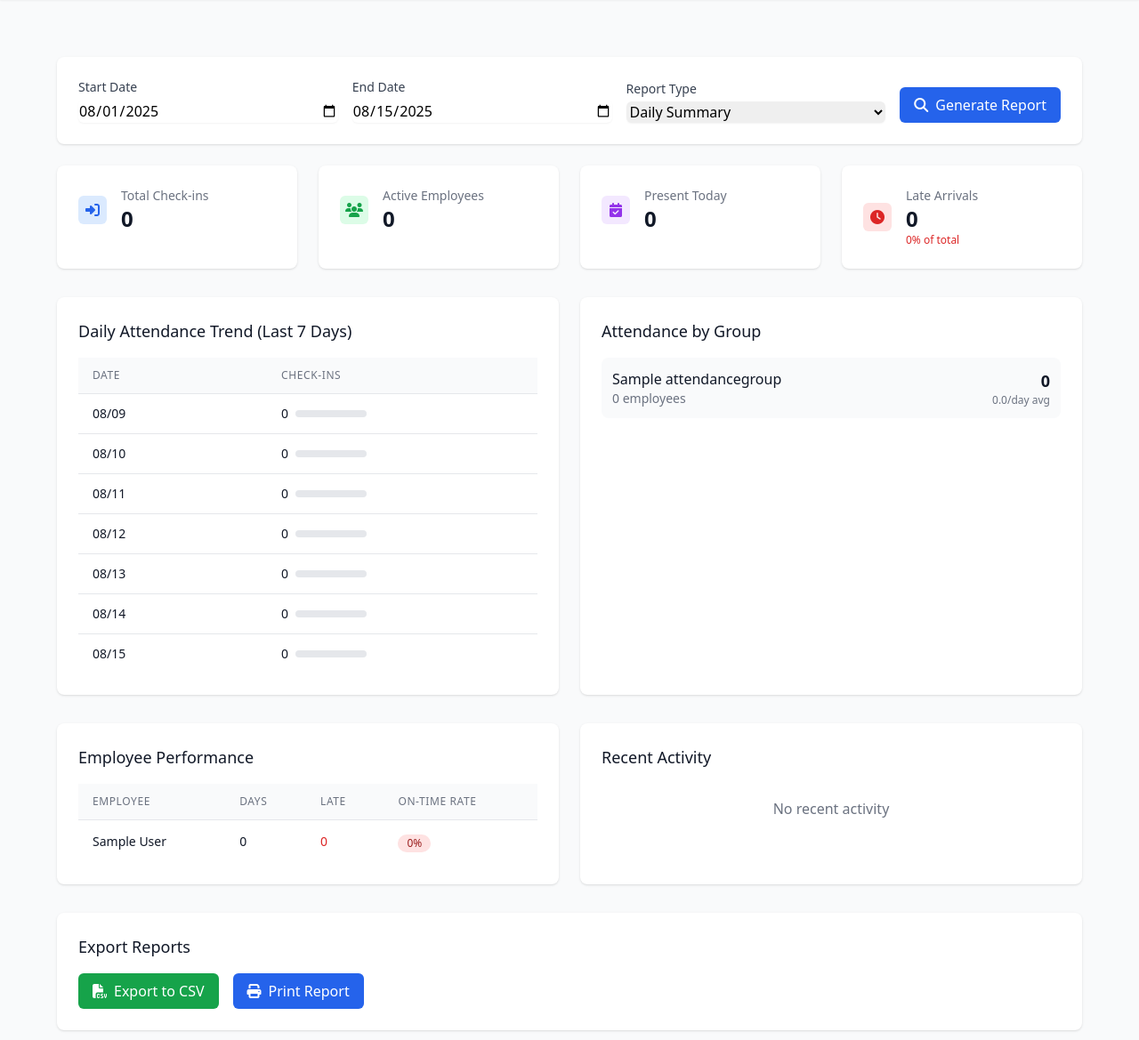
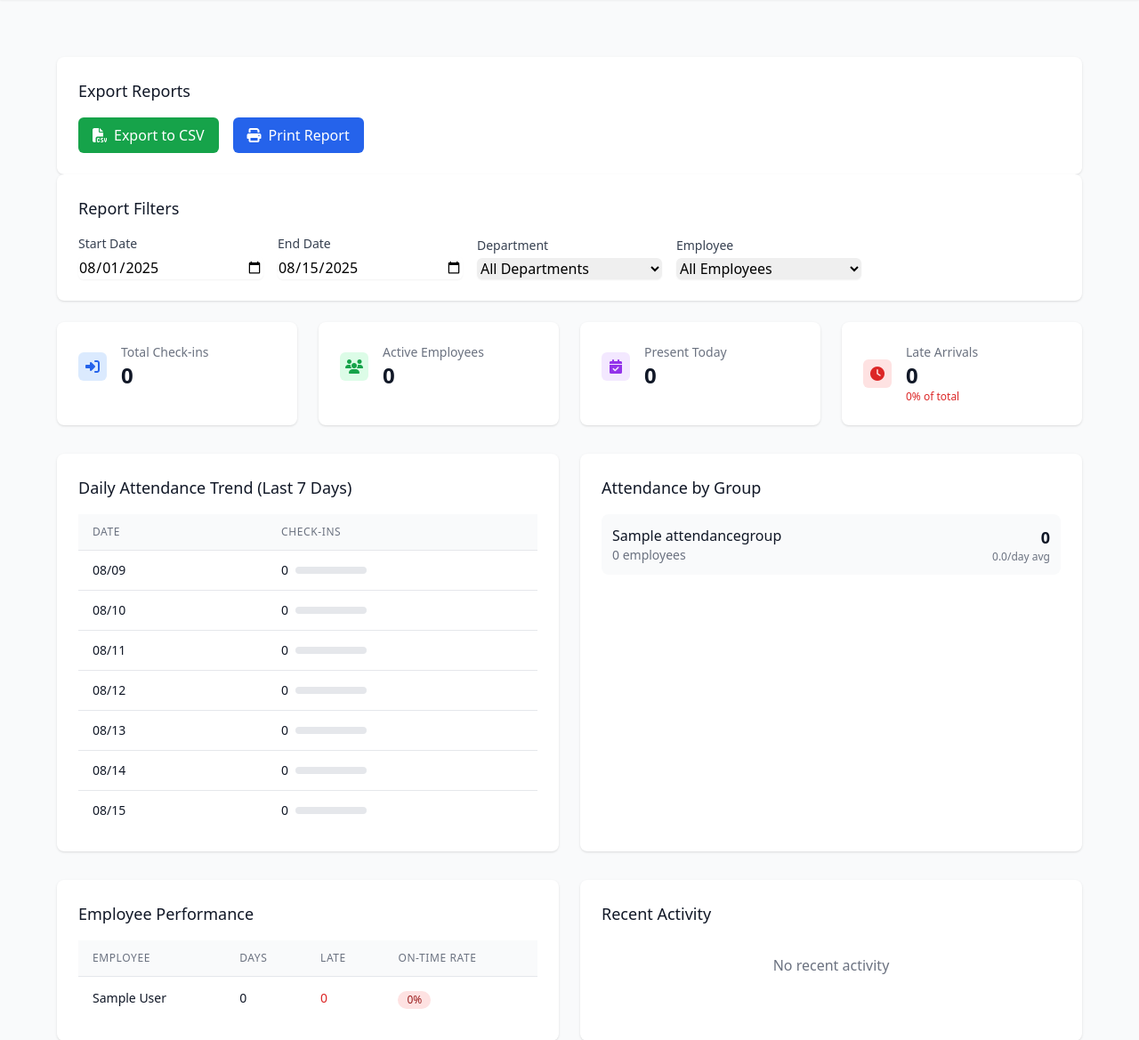
Before and after one commit to RamziHydan/atten, a Django app: page /attendance/reports/ in a window 1280 px wide. Shown: the part 65-1234 px from the top of the page at 89% size. Run offline with Django 5.2, Linux system fonts and the light colour scheme; a user stored in the database is signed in; tables that the repository leaves empty hold one stand-in row (values such as "Sample post"); some libraries are stand-ins or nearby versions.

Commit message:
edit report

```diff
--- a/apps/attendance/views.py
+++ b/apps/attendance/views.py
@@ -2,19 +2,17 @@
 from django.contrib.auth.decorators import login_required
 from django.contrib import messages
 from django.core.paginator import Paginator
-from django.db.models import Q
+from django.db import models
+from django.db.models import Q, Count
 from django.utils import timezone
 from django.views.decorators.http import require_http_methods, require_POST
-from .models import AttendanceGroup, CheckIn, Period
-from apps.companies.models import Company, Branch
-from apps.users.models import CustomUser
-import json
 from django.http import JsonResponse
 from datetime import datetime, timedelta
+import json
 
 from .models import AttendanceGroup, CheckIn, AttendanceSummary, Period, AttendanceGroupMembership
 from apps.users.models import CustomUser
-from apps.companies.models import Branch
+from apps.companies.models import Company, Branch
 
 
 def get_accessible_employees(user):
@@ -395,10 +393,12 @@
     user = request.user
     today = timezone.now().date()
 
-    # Get date range from query parameters (default to current month)
+    # Get date range and filter parameters from query
     start_date = request.GET.get('start_date')
     end_date = request.GET.get('end_date')
     report_type = request.GET.get('report_type', 'daily')
+    department_id = request.GET.get('department')
+    employee_id = request.GET.get('employee')
 
     if not start_date:
         start_date = today.replace(day=1).strftime('%Y-%m-%d')
@@ -417,6 +417,25 @@
 
     # Get accessible employees based on user role
     accessible_employees = get_accessible_employees(user)
+
+    # Apply department filter if specified
+    if department_id:
+        try:
+            from apps.companies.models import Department
+            department = Department.objects.get(id=department_id)
+            # Filter employees by department membership
+            accessible_employees = accessible_employees.filter(
+                departmentmembership__department=department
+            )
+        except (Department.DoesNotExist, ValueError):
+            department_id = None
+
+    # Apply employee filter if specified
+    if employee_id:
+        try:
+            accessible_employees = accessible_employees.filter(id=employee_id)
+        except ValueError:
+            employee_id = None
 
     # Get attendance groups based on user role
     if user.role == 'SUPER_ADMIN':
@@ -496,6 +515,18 @@
     # Recent activity (last 10 check-ins)
     recent_activity = checkins.order_by('-timestamp')[:10]
 
+    # Get departments for filter dropdown
+    from apps.companies.models import Department
+    if user.role == 'SUPER_ADMIN':
+        accessible_departments = Department.objects.all()
+    elif user.role == 'HR_EMPLOYEE' and user.managed_branch:
+        accessible_departments = Department.objects.filter(branch=user.managed_branch)
+    else:
+        accessible_departments = Department.objects.filter(branch__company=user.company)
+
+    # Get all accessible employees for dropdown (before filtering)
+    all_accessible_employees = get_accessible_employees(user)
+
     # Convert daily_trend to JSON for JavaScript
     import json
     daily_trend_json = json.dumps(daily_trend)
@@ -505,6 +536,8 @@
         'start_date': start_date,
         'end_date': end_date,
         'report_type': report_type,
+        'department_id': department_id,
+        'employee_id': employee_id,
 
         # Statistics
         'total_checkins': total_checkins,
@@ -523,6 +556,8 @@
         # Filter options
         'attendance_groups': attendance_groups,
         'accessible_employees': accessible_employees,
+        'all_accessible_employees': all_accessible_employees,
+        'accessible_departments': accessible_departments,
         'total_accessible_employees': accessible_employees.count(),
     }
 
--- a/templates/attendance/reports.html
+++ b/templates/attendance/reports.html
@@ -7,36 +7,111 @@
 {% endblock %}
 
 {% block content %}
-<div class="min-h-screen bg-gray-50 py-6">
+
+
     <div class="max-w-7xl mx-auto px-4 sm:px-6 lg:px-8">
-
+        <div class="min-h-screen bg-gray-50 py-6">        <!-- Export Actions -->
+    <div class="bg-white shadow rounded-lg p-6">
+        <h3 class="text-lg font-medium text-gray-900 mb-4">Export Reports</h3>
+        <div class="flex flex-wrap gap-4">
+            <button onclick="exportToCSV()"
+                    class="px-4 py-2 bg-green-600 text-white rounded-md hover:bg-green-700 focus:outline-none focus:ring-2 focus:ring-green-500">
+                <i class="fas fa-file-csv mr-2"></i>Export to CSV
+            </button>
+            <button onclick="window.print()"
+                    class="px-4 py-2 bg-blue-600 text-white rounded-md hover:bg-blue-700 focus:outline-none focus:ring-2 focus:ring-blue-500">
+                <i class="fas fa-print mr-2"></i>Print Report
+            </button>
+        </div>
+    </div>
         <!-- Filters -->
         <div class="bg-white shadow rounded-lg p-6 mb-6">
-            <form method="get" class="flex flex-wrap items-end gap-4">
-                <div class="flex-1 min-w-48">
+            <h3 class="text-lg font-medium text-gray-900 mb-4">Report Filters</h3>
+            <form method="get" class="grid grid-cols-1 md:grid-cols-2 lg:grid-cols-3 xl:grid-cols-5 gap-4 items-end">
+                <div>
                     <label for="start_date" class="block text-sm font-medium text-gray-700 mb-1">Start Date</label>
                     <input type="date" id="start_date" name="start_date" value="{{ start_date }}"
                            class="w-full rounded-md border-gray-300 shadow-sm focus:border-primary-500 focus:ring-primary-500">
                 </div>
-                <div class="flex-1 min-w-48">
+                <div>
                     <label for="end_date" class="block text-sm font-medium text-gray-700 mb-1">End Date</label>
                     <input type="date" id="end_date" name="end_date" value="{{ end_date }}"
                            class="w-full rounded-md border-gray-300 shadow-sm focus:border-primary-500 focus:ring-primary-500">
                 </div>
-                <div class="flex-1 min-w-48">
-                    <label for="report_type" class="block text-sm font-medium text-gray-700 mb-1">Report Type</label>
-                    <select id="report_type" name="report_type"
+                <div>
+                    <label for="department" class="block text-sm font-medium text-gray-700 mb-1">Department</label>
+                    <select id="department" name="department"
                             class="w-full rounded-md border-gray-300 shadow-sm focus:border-primary-500 focus:ring-primary-500">
-                        <option value="daily" {% if report_type == 'daily' %}selected{% endif %}>Daily Summary</option>
-                        <option value="weekly" {% if report_type == 'weekly' %}selected{% endif %}>Weekly Summary</option>
-                        <option value="monthly" {% if report_type == 'monthly' %}selected{% endif %}>Monthly Summary</option>
+                        <option value="">All Departments</option>
+                        {% for dept in accessible_departments %}
+                        <option value="{{ dept.id }}" {% if department_id == dept.id|stringformat:"s" %}selected{% endif %}>
+                            {{ dept.name }}
+                        </option>
+                        {% endfor %}
                     </select>
                 </div>
-                <button type="submit"
-                        class="px-4 py-2 bg-primary-600 text-white rounded-md hover:bg-primary-700 focus:outline-none focus:ring-2 focus:ring-primary-500">
-                    <i class="fas fa-search mr-2"></i>Generate Report
-                </button>
+                <div>
+                    <label for="employee" class="block text-sm font-medium text-gray-700 mb-1">Employee</label>
+                    <select id="employee" name="employee"
+                            class="w-full rounded-md border-gray-300 shadow-sm focus:border-primary-500 focus:ring-primary-500">
+                        <option value="">All Employees</option>
+                        {% for emp in all_accessible_employees %}
+                        <option value="{{ emp.id }}" {% if employee_id == emp.id|stringformat:"s" %}selected{% endif %}>
+                            {{ emp.get_full_name|default:emp.username }}
+                        </option>
+                        {% endfor %}
+                    </select>
+                </div>
+
+                {% comment %} <div>
+                    <button type="submit" id="generateReportBtn"
+                            class="w-full px-4 py-2 bg-primary-600 text-white rounded-md hover:bg-primary-700 focus:outline-none focus:ring-2 focus:ring-primary-500 disabled:opacity-50 disabled:cursor-not-allowed">
+                        <span id="btnText">
+                            <i class="fas fa-search mr-2"></i>Generate Report
+                        </span>
+                        <span id="btnLoading" class="hidden">
+                            <i class="fas fa-spinner fa-spin mr-2"></i>Loading...
+                        </span>
+                    </button>
+                </div> {% endcomment %}
             </form>
+
+            <!-- Active Filters Display -->
+            {% if department_id or employee_id %}
+            <div class="mt-4 pt-4 border-t border-gray-200">
+                <div class="flex flex-wrap items-center gap-2">
+                    <span class="text-sm font-medium text-gray-700">Active Filters:</span>
+                    {% if department_id %}
+                    {% for dept in accessible_departments %}
+                        {% if dept.id|stringformat:"s" == department_id %}
+                        <span class="inline-flex items-center px-2.5 py-0.5 rounded-full text-xs font-medium bg-blue-100 text-blue-800">
+                            Department: {{ dept.name }}
+                            <a href="?start_date={{ start_date }}&end_date={{ end_date }}{% if employee_id %}&employee={{ employee_id }}{% endif %}"
+                               class="ml-1 text-blue-600 hover:text-blue-800">
+                                <i class="fas fa-times"></i>
+                            </a>
+                        </span>
+                        {% endif %}
+                    {% endfor %}
+                    {% endif %}
+                    {% if employee_id %}
+                    {% for emp in all_accessible_employees %}
+                        {% if emp.id|stringformat:"s" == employee_id %}
+                        <span class="inline-flex items-center px-2.5 py-0.5 rounded-full text-xs font-medium bg-green-100 text-green-800">
+                            Employee: {{ emp.get_full_name|default:emp.username }}
+                            <a href="?start_date={{ start_date }}&end_date={{ end_date }}{% if department_id %}&department={{ department_id }}{% endif %}"
+                               class="ml-1 text-green-600 hover:text-green-800">
+                                <i class="fas fa-times"></i>
+                            </a>
+                        </span>
+                        {% endif %}
+                    {% endfor %}
+                    {% endif %}
+                    <a href="?start_date={{ start_date }}&end_date={{ end_date }}"
+                       class="text-sm text-gray-500 hover:text-gray-700">Clear all filters</a>
+                </div>
+            </div>
+            {% endif %}
         </div>
 
         <!-- Statistics Cards -->
@@ -237,24 +312,41 @@
             </div>
         </div>
 
-        <!-- Export Actions -->
-        <div class="bg-white shadow rounded-lg p-6">
-            <h3 class="text-lg font-medium text-gray-900 mb-4">Export Reports</h3>
-            <div class="flex flex-wrap gap-4">
-                <button onclick="exportToCSV()"
-                        class="px-4 py-2 bg-green-600 text-white rounded-md hover:bg-green-700 focus:outline-none focus:ring-2 focus:ring-green-500">
-                    <i class="fas fa-file-csv mr-2"></i>Export to CSV
-                </button>
-                <button onclick="window.print()"
-                        class="px-4 py-2 bg-blue-600 text-white rounded-md hover:bg-blue-700 focus:outline-none focus:ring-2 focus:ring-blue-500">
-                    <i class="fas fa-print mr-2"></i>Print Report
-                </button>
-            </div>
-        </div>
+
+
     </div>
 </div>
 
 <script>
+// Loading state for report generation
+document.addEventListener('DOMContentLoaded', function() {
+    const form = document.querySelector('form');
+    const generateBtn = document.getElementById('generateReportBtn');
+    const btnText = document.getElementById('btnText');
+    const btnLoading = document.getElementById('btnLoading');
+
+    if (form && generateBtn) {
+        form.addEventListener('submit', function() {
+            // Show loading state
+            generateBtn.disabled = true;
+            btnText.classList.add('hidden');
+            btnLoading.classList.remove('hidden');
+
+            // Optional: Add a loading overlay to the entire page
+            const loadingOverlay = document.createElement('div');
+            loadingOverlay.id = 'loadingOverlay';
+            loadingOverlay.className = 'fixed inset-0 bg-gray-900 bg-opacity-50 flex items-center justify-center z-50';
+            loadingOverlay.innerHTML = `
+                <div class="bg-white rounded-lg p-6 flex items-center space-x-3">
+                    <i class="fas fa-spinner fa-spin text-primary-600 text-xl"></i>
+                    <span class="text-gray-700 font-medium">Generating report...</span>
+                </div>
+            `;
+            document.body.appendChild(loadingOverlay);
+        });
+    }
+});
+
 // Export to CSV function
 function exportToCSV() {
     const data = [
```
